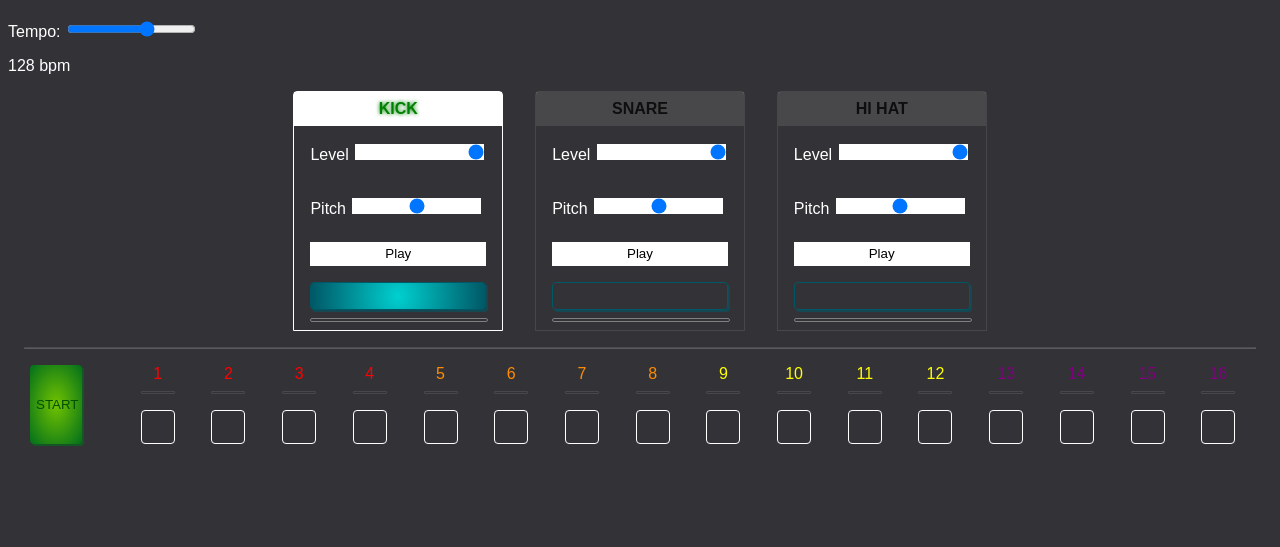
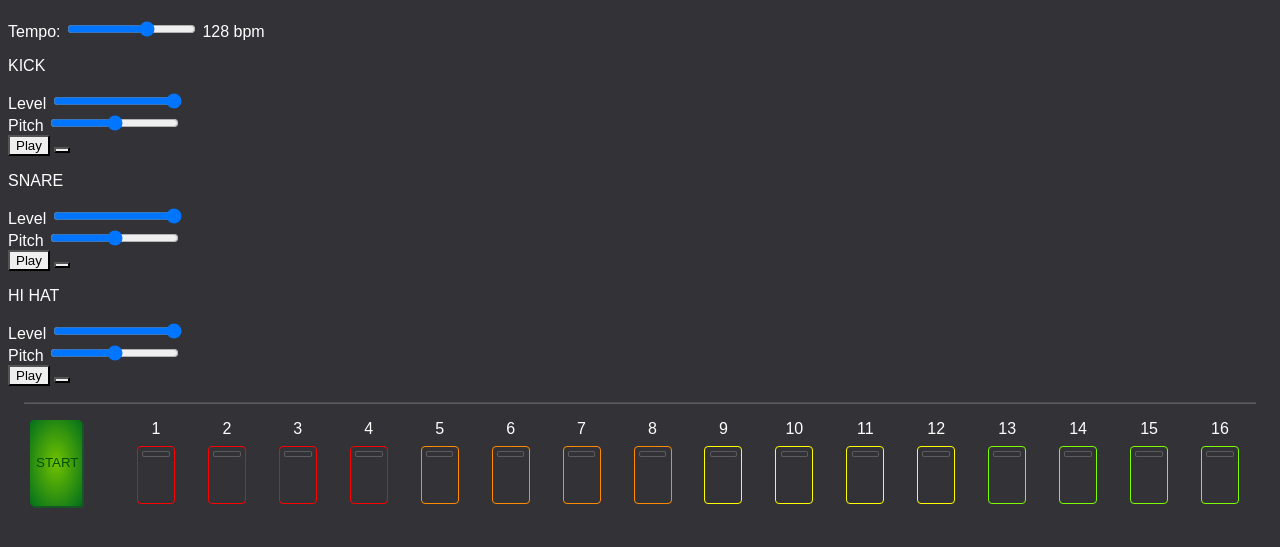
Before and after one commit to ebrann94/webaudio-drum-machine, a website built with webpack: page src/index.html in a window 1280 px wide. Shown: the part 61-608 px from the top of the page. Built offline with nearby package versions, Linux system fonts and the light colour scheme; files whose address does not match are found by name; a web font is replaced by a local one.

Commit message:
Added scss, styled sequencer

```diff
--- a/package.json
+++ b/package.json
@@ -17,6 +17,8 @@
     "babel-loader": "^8.0.6",
     "css-loader": "^2.1.1",
     "html-webpack-plugin": "^3.2.0",
+    "node-sass": "^4.12.0",
+    "sass-loader": "^7.1.0",
     "style-loader": "^0.23.1",
     "webpack": "^4.30.0",
     "webpack-cli": "^3.3.0",
--- a/src/index.html
+++ b/src/index.html
@@ -4,7 +4,7 @@
     <meta charset="UTF-8">
     <meta name="viewport" content="width=device-width, initial-scale=1.0">
     <meta http-equiv="X-UA-Compatible" content="ie=edge">
-    <title>Drum Machine</title>
+    <title>Ethan Brann | Drum Machine</title>
 </head>
 <body>
     <h1>Browser Drum Machine</h1>
@@ -19,11 +19,11 @@
             <div class="drum__controls">
                 <div class="drum__slider-wrapper">
                     <label for="gain-slider">Level </label>
-                    <input type="range" min="0" max="1" step="0.01" value="1" name="gain-slider" class="drum__gain-slider">
+                    <input type="range" min="0" max="1" step="0.01" value="1" name="gain-slider" class="drum__slider drum__gain-slider">
                 </div>
                 <div class="drum__slider-wrapper">
                     <label for="pitch-slider">Pitch </label>
-                    <input type="range" min="0" max="2" step="0.01" value="1" name="pitch-slider" class="drum__pitch-slider">
+                    <input type="range" min="0" max="2" step="0.01" value="1" name="pitch-slider" class="drum__slider drum__pitch-slider">
                 </div>
                 <button id="play-kick" class="drum__play-btn">Play</button>
                 <button id="select-kick" class="drum__select-btn"></button>
@@ -35,11 +35,11 @@
             <div class="drum__controls">
                 <div class="drum__slider-wrapper">
                     <label for="gain-slider">Level </label>
-                    <input type="range" min="0" max="1" step="0.01" value="1" name="gain-slider" class="drum__gain-slider">
+                    <input type="range" min="0" max="1" step="0.01" value="1" name="gain-slider" class="drum__slider drum__gain-slider">
                 </div>
                 <div class="drum__slider-wrapper">
                     <label for="pitch-slider">Pitch </label>
-                    <input type="range" min="0" max="2" step="0.01" value="1" name="pitch-slider" class="drum__pitch-slider">
+                    <input type="range" min="0" max="2" step="0.01" value="1" name="pitch-slider" class="drum__slider drum__pitch-slider">
                 </div>
                 <button id="play-snare" class="drum__play-btn">Play</button>
                 <button id="select-snare" class="drum__select-btn"></button>
@@ -51,11 +51,11 @@
             <div class="drum__controls">
                 <div class="drum__slider-wrapper">
                     <label for="gain-slider">Level </label>
-                    <input type="range" min="0" max="1" step="0.01" value="1" name="gain-slider" class="drum__gain-slider">
+                    <input type="range" min="0" max="1" step="0.01" value="1" name="gain-slider" class="drum__slider drum__gain-slider">
                 </div>
                 <div class="drum__slider-wrapper">
                     <label for="pitch-slider">Pitch </label>
-                    <input type="range" min="0" max="2" step="0.01" value="1" name="pitch-slider" class="drum__pitch-slider">
+                    <input type="range" min="0" max="2" step="0.01" value="1" name="pitch-slider" class="drum__slider drum__pitch-slider">
                 </div>
                 <button id="play-hihat" class="drum__play-btn">Play</button>
                 <button id="select-hihat" class="drum__select-btn"></button>
@@ -71,83 +71,99 @@
         <ul class="sequencer__pad-list">
             <li class="pad pad-group-1">
                 <p class="pad__num">1</p>
+                <div class="pad__btn">
                     <div class="pad__indicator"></div>
-                <div class="pad__btn"></div>
+                </div>
             </li>
             <li class="pad pad-group-1">
                 <p class="pad__num">2</p>
+                <div class="pad__btn">
                     <div class="pad__indicator"></div>
-                <div class="pad__btn"></div>
+                </div>
             </li>
             <li class="pad pad-group-1">
                 <p class="pad__num">3</p>
+                <div class="pad__btn">
                     <div class="pad__indicator"></div>
-                <div class="pad__btn"></div>
+                </div>
             </li>
             <li class="pad pad-group-1">
                 <p class="pad__num">4</p>
+                <div class="pad__btn">
                     <div class="pad__indicator"></div>
-                <div class="pad__btn"></div>
+                </div>
             </li>
             <li class="pad pad-group-2">
                 <p class="pad__num">5</p>
+                <div class="pad__btn">
                     <div class="pad__indicator"></div>
-                <div class="pad__btn"></div>
+                </div>
             </li>
             <li class="pad pad-group-2">
                 <p class="pad__num">6</p>
+                <div class="pad__btn">
                     <div class="pad__indicator"></div>
-                <div class="pad__btn"></div>
+                </div>
             </li>
             <li class="pad pad-group-2">
                 <p class="pad__num">7</p>
+                <div class="pad__btn">
                     <div class="pad__indicator"></div>
-                <div class="pad__btn"></div>
+                </div>
             </li>
             <li class="pad pad-group-2">
                 <p class="pad__num">8</p>
+                <div class="pad__btn">
                     <div class="pad__indicator"></div>
-                <div class="pad__btn"></div>
+                </div>
             </li>
             <li class="pad pad-group-3">
                 <p class="pad__num">9</p>
+                <div class="pad__btn">
                     <div class="pad__indicator"></div>
-                <div class="pad__btn"></div>
+                </div>
             </li>
             <li class="pad pad-group-3">
                 <p class="pad__num">10</p>
+                <div class="pad__btn">
                     <div class="pad__indicator"></div>
-                <div class="pad__btn"></div>
+                </div>
             </li>
             <li class="pad pad-group-3">
                 <p class="pad__num">11</p>
+                <div class="pad__btn">
                     <div class="pad__indicator"></div>
-                <div class="pad__btn"></div>
+                </div>
             </li>
             <li class="pad pad-group-3">
                 <p class="pad__num">12</p>
+                <div class="pad__btn">
                     <div class="pad__indicator"></div>
-                <div class="pad__btn"></div>
+                </div>
             </li>
             <li class="pad pad-group-4">
                 <p class="pad__num">13</p>
+                <div class="pad__btn">
                     <div class="pad__indicator"></div>
-                <div class="pad__btn"></div>
+                </div>
             </li>
             <li class="pad pad-group-4">
                 <p class="pad__num">14</p>
+                <div class="pad__btn">
                     <div class="pad__indicator"></div>
-                <div class="pad__btn"></div>
+                </div>
             </li>
             <li class="pad pad-group-4">
                 <p class="pad__num">15</p>
+                <div class="pad__btn">
                     <div class="pad__indicator"></div>
-                <div class="pad__btn"></div>
+                </div>
             </li>
             <li class="pad pad-group-4">
                 <p class="pad__num">16</p>
+                <div class="pad__btn">
                     <div class="pad__indicator"></div>
-                <div class="pad__btn"></div>
+                </div>
             </li>
         </ul>
     </div>
--- a/src/styles/base.css
+++ b/src/styles/_base.scss
@@ -3,19 +3,25 @@
 
 body {
     height: 100vh;
-    /*font-family: -apple-system, BlinkMacSystemFont, 'Segoe UI', Roboto, Oxygen, Ubuntu, Cantarell, 'Open Sans', 'Helvetica Neue', sans-serif;*/
-    /*font-family: 'Lobster', sans-serif;*/
     font-family: 'Saira Semi Condensed', sans-serif;
     color: white;
     -webkit-font-smoothing: antialiased;
+    -moz-osx-font-smoothing: grayscale;
 
     background: rgba(0, 0, 5, 0.8);
     /*background: linear-gradient(to right, rgb(58, 58, 70), rgb(20, 20, 23));*/
-
 }
 
 hr {
     margin: 16px;
-    /*color: rgba(255, 255, 255, 0.2)*/
     border-color: rgba(255, 255, 255, 0.2);
 }
+
+button {
+    -webkit-appearance: none;
+    -moz-appearance: none;
+}
+
+.tempo-readout {
+    display: inline;
+}
--- a/src/styles/drum.css
+++ b/src/styles/_drum.scss
@@ -4,7 +4,6 @@
 }
 
 .drum {
-    /*height: 100%;*/
     margin: 0 16px;
     padding: 0;
 
@@ -23,18 +22,16 @@
 
 .drum--active {
     border-color: white;
-}
 
-.drum--active .drum__name {
+    .drum__name {
         color: green;
-
         background: white;
         text-shadow: 0 0 4px green;
     }
-
-.drum--active .drum__select-btn {
+    .drum__select-btn {
         background: rgb(0,208,208);
         background: radial-gradient(circle, rgba(0,208,208,1) 0%, rgba(0,87,101,1) 100%);
+    }
 }
 
 .drum__controls {
@@ -48,10 +45,10 @@
     margin: 16px 0;
 }
 
-.drum__gain-slider, .drum__pitch-slider {
+.drum__slider {
     -webkit-appearance: none;
+    -moz-appearance: none;
 }
-
 
 .drum__play-btn {
     height: 24px;
@@ -65,15 +62,10 @@
 
 .drum__select-btn {
     box-sizing: content-box;
-    /*width: 100%;*/
     height: 24px;
     margin: 8px 0;
 
     -webkit-appearance: none;
-    /*border: solid black;*/
-    /*border-width: 0 2px 2px 0;*/
-    /*background: rgb(0,208,208);*/
-    /*background: radial-gradient(circle, rgba(0,208,208,1) 0%, rgba(0,87,101,1) 100%);*/
     background: none;
     border: rgba(0,87,101,1) solid 1px;
     border-radius: 4px;
@@ -84,7 +76,6 @@
 }
 
 .drum__select-btn:active {
-    /*border: transparent 1px solid;*/
     box-shadow: 0 0 black;
     transform: translate(2px, 2px);
 }
@@ -97,9 +88,3 @@
     border-radius: 2px;
     margin-bottom: 8px;
 }
-
-.drum__indicator--active {
-    background: rgb(211,222,0);
-    background: radial-gradient(circle, rgba(211,222,0,1) 0%, rgba(148,148,0,1) 100%);
-    box-shadow: 0 0 16px yellow;
-}
--- /dev/null
+++ b/src/styles/_sequencer-pad.scss
@@ -0,0 +1,57 @@
+.pad {
+    cursor: pointer;
+    text-align: center;
+}
+
+.pad__btn {
+    width: 32px;
+    height: 48px;
+
+    margin: 0;
+    padding: 4px 2px;
+    border-radius: 4px;
+}
+
+@mixin pad ($class, $pad-colour) {
+    .#{$class} {
+        .pad__btn {
+            color: $pad-colour;
+            border: solid 1px $pad-colour;
+        }
+        .pad__btn--will-play {
+            background: $pad-colour;
+        }
+    }
+}
+
+$group-1-colour: red;
+$group-2-colour: darkorange;
+$group-3-colour: yellow;
+$group-4-colour: lawngreen;
+
+@include pad(pad-group-1, $group-1-colour);
+@include pad(pad-group-2, $group-2-colour);
+@include pad(pad-group-3, $group-3-colour);
+@include pad(pad-group-4, $group-4-colour);
+
+.pad__num {
+    margin: 0 0 8px 0;
+}
+
+.pad__indicator {
+    height: 4px;
+    width: 80%;
+
+    margin: 0 auto;
+
+    border-radius: 2px;
+    border: 1px solid rgba(255, 255, 255, 0.2);
+
+    background: rgba(51, 51, 55, 1);
+}
+
+.indicator-on {
+    background: rgb(211,222,0);
+    background: radial-gradient(ellipse, rgba(240,240,0,1) 0%, rgba(180,180,0,1) 100%);
+    box-shadow: 0 0 16px yellow;
+}
--- /dev/null
+++ b/src/styles/_sequencer.scss
@@ -0,0 +1,50 @@
+.sequencer {
+    display: flex;
+}
+
+.sequencer__controls {
+    width: 96px;
+
+    display: flex;
+    justify-content: center;
+}
+
+.sequencer__start-btn {
+    box-sizing: content-box;
+    width: 40px;
+    height: 100%;
+
+    -webkit-appearance: none;
+    background: rgb(113,194,0);
+    background: radial-gradient(ellipse, rgba(113,194,0,1) 0%, rgba(1,111,27,1) 100%);
+    border: none;
+    border-radius: 4px;
+
+    box-shadow: 2px 2px rgba(1,111,27, 0.6);
+
+    font-family: 'Saira Semi Condensed', sans-serif;
+    color: rgb(0, 80, 0);
+    cursor: pointer;
+}
+
+.sequencer__start-btn:active,
+.start-btn-active {
+    border: none;
+    box-shadow: none;
+    transform: translate(2px, 2px);
+}
+
+.sequencer__start-btn--playing {
+    /*box-shadow: 0 0 24px green;*/
+}
+
+.sequencer__pad-list {
+    list-style: none;
+    padding: 0;
+    margin: 0;
+
+    flex-grow: 1;
+
+    display: flex;
+    justify-content: space-evenly;
+}
--- /dev/null
+++ b/src/styles/main.scss
@@ -0,0 +1,3 @@
+@import './base';
+@import './sequencer';
+@import './sequencer-pad';
--- a/src/styles/sequencer.css
+++ /dev/null
@@ -1,114 +0,0 @@
-.sequencer {
-    display: flex;
-}
-
-.sequencer__controls {
-    width: 96px;
-    /*padding: 16px;*/
-
-    display: flex;
-    flex-direction: column;
-    justify-content: center;
-    align-items: center;
-}
-
-
-.sequencer__start-btn {
-    box-sizing: content-box;
-    width: 40px;
-    height: 100%;
-
-    -webkit-appearance: none;
-    background: rgb(113,194,0);
-    background: radial-gradient(ellipse, rgba(113,194,0,1) 0%, rgba(1,111,27,1) 100%);
-    border: none;
-    border-radius: 4px;
-
-    box-shadow: 2px 2px rgba(1,111,27, 0.6);
-
-    font-family: 'Saira Semi Condensed', sans-serif;
-    color: rgb(0, 80, 0);
-    cursor: pointer;
-}
-
-.sequencer__start-btn:active, .start-btn-active {
-    border: none;
-    box-shadow: none;
-    transform: translate(2px, 2px);
-}
-
-.sequencer__start-btn--playing {
-    /*box-shadow: 0 0 24px green;*/
-}
-
-.sequencer__pad-list {
-    list-style: none;
-    padding: 0;
-    margin: 0;
-
-    flex-grow: 1;
-
-    display: flex;
-    justify-content: space-evenly;
-}
-
-.pad {
-    cursor: pointer;
-
-    text-align: center;
-
-    display: flex;
-    flex-direction: column;
-    align-items: center;
-}
-
-.pad-group-1 {
-    color: red;
-}
-
-.pad-group-2 {
-    color: darkorange;
-}
-
-.pad-group-3 {
-    color: yellow;
-}
-
-.pad-group-4 {
-    color: purple;
-}
-
-.pad__num {
-    margin: 0 0 8px 0;
-}
-
-.pad__indicator {
-    height: 1px;
-    width: 32px;
-
-    border-radius: 1px;
-    border: 1px solid rgba(255, 255, 255, 0.1);
-
-    /* background: green; */
-}
-
-.pad__indicator--playing {
-    /*background: yellow;*/
-    background: rgb(211,222,0);
-    background: radial-gradient(circle, rgba(211,222,0,1) 0%, rgba(148,148,0,1) 100%);
-    box-shadow: 0 0 16px yellow;
-}
-
-.pad__btn {
-    width: 32px;
-    height: 32px;
-
-    margin: 16px 0 0 0;
-
-    border: 1px solid white;
-    border-radius: 4px;
-}
-
-.pad__btn--will-play {
-    background: white;
-}
```
Also changed, not shown: src/index.js (+5 -7 lines), webpack.config.js (+4 -4 lines), 1 other file. Lines whose indentation alone changed are shown as unchanged.
